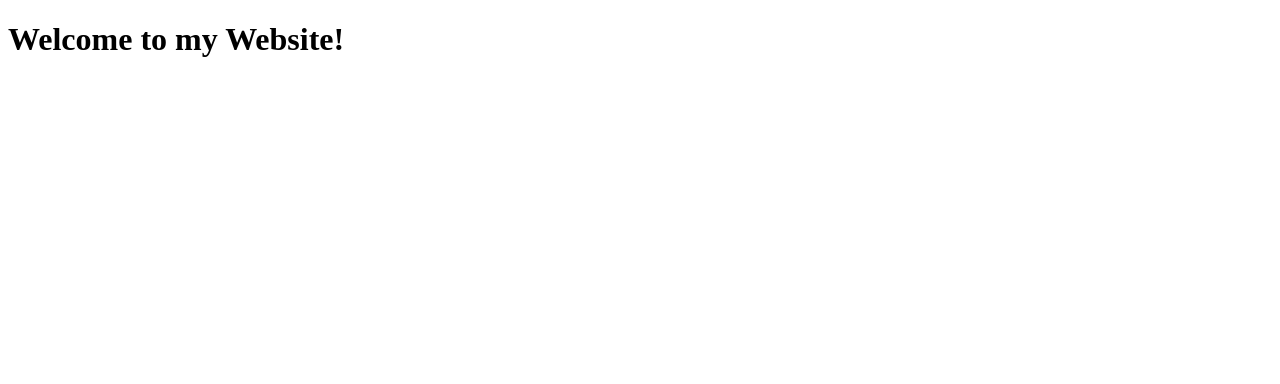
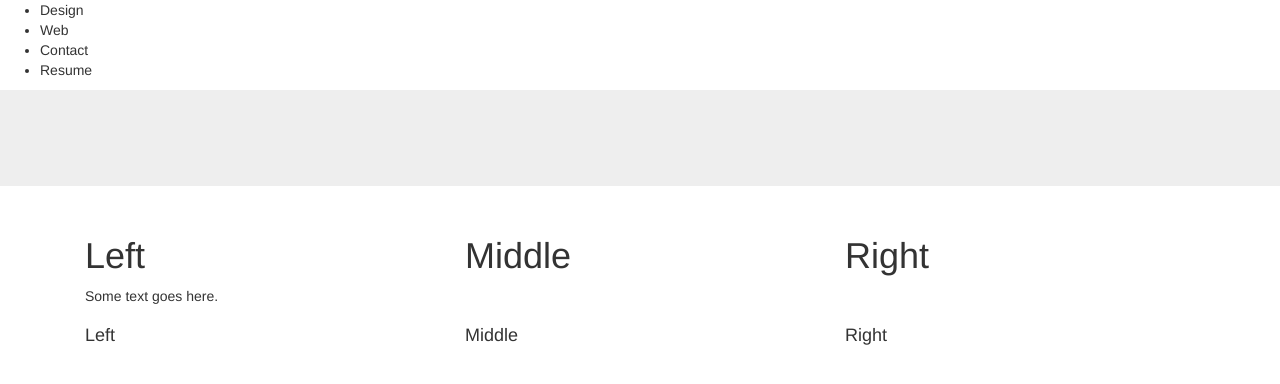
Before and after one commit to kat-johnson/kat-johnson.gethub.io, a plain HTML site: page index.html in a window 1280 px wide. Drawn offline with nearby package versions, Linux system fonts and the light colour scheme.

Commit message:
Added Bootstrap 3

```diff
--- a/index.html
+++ b/index.html
@@ -1,9 +1,81 @@
 <!DOCTYPE html>
-<html>
-	<head>
-		<title>My Website</title>
-	</head>
-	<body>
-		<h1>Welcome to my Website!</h1>
-	</body>
+<!-- Remove https: prior to deployment -->
+<html lang="en">
+<head>
+	<meta charset="utf-8">
+	<title>New Project Title</title>
+	<meta name="description" content="Kat Johnson">
+	<meta name="author" content="author name">
+
+	<!-- Mobile Specific Meta -->
+	<meta name="viewport" content="width=device-width, initial-scale=1, maximum-scale=1">
+
+	<!-- Latest compiled and minified CSS -->
+	<link rel="stylesheet" href="https://maxcdn.bootstrapcdn.com/bootstrap/3.3.4/css/bootstrap.min.css">
+
+	<!-- Optional theme -->
+	<link rel="stylesheet" href="https://maxcdn.bootstrapcdn.com/bootstrap/3.3.4/css/bootstrap-theme.min.css">
+
+	<!-- Local Stylesheet -->
+	<link rel="stylesheet" href="css/style.css">
+</head>
+<body>
+	<nav class="container-fluid">
+		<div class="row">
+			<ul>
+				<li a href="#">Design</li>
+				<li a href="#">Web</li>
+				<li a href="#">Contact</li>
+				<li a href="#">Resume</li>
+			</ul>
+		</div>
+	</nav>
+		<header class="header">
+			<div class="row section jumbotron">
+				<div class="container">
+
+				</div>
+			</div>
+		</header>
+		<div class="content">
+			<div class="row section">
+				<div class="container">
+					<div class="col-md-4">
+						<h1>Left</h1>
+					</div>
+					<div class="col-md-4">
+						<h1>Middle</h1>
+					</div>
+					<div class="col-md-4">
+						<h1>Right</h1>
+					</div>
+				</div>
+			</div>
+			<div class="row section">
+				<div class="container">
+					<div class="col-md-12">
+						<p>Some text goes here.</p>
+					</div>
+				</div>
+			</div>
+		</div>
+		<footer class="footer">
+			<div class="container">
+				<div class="col-md-4">
+					<h4 class="left-text">Left</h4>
+				</div>
+				<div class="col-md-4">
+					<h4>Middle</h4>
+				</div>
+				<div class="col-md-4">
+					<h4>Right</h4>
+				</div>
+			</div>
+		</footer>
+	</div>
+<!-- Latest compiled and minifed JavaScript -->
+<script src="js/script.js"></script>
+<script src="http://code.jquery.com/jquery-2.1.0.min.js"></script>
+<script src="https://maxcdn.bootstrapcdn.com/bootstrap/3.3.4/js/bootstrap.min.js"></script>
+</body>
 </html>
```
Also changed, not shown: css/bootstrap.min.css (added), js/bootstrap.min.js (added).
